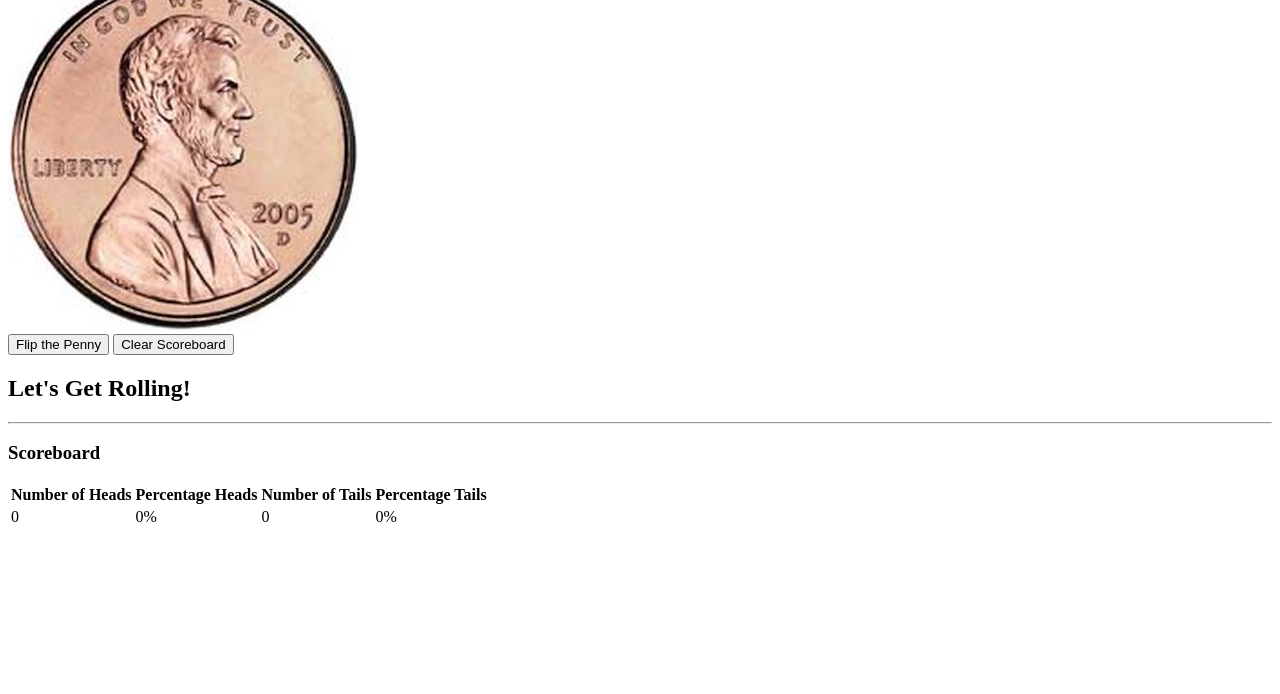
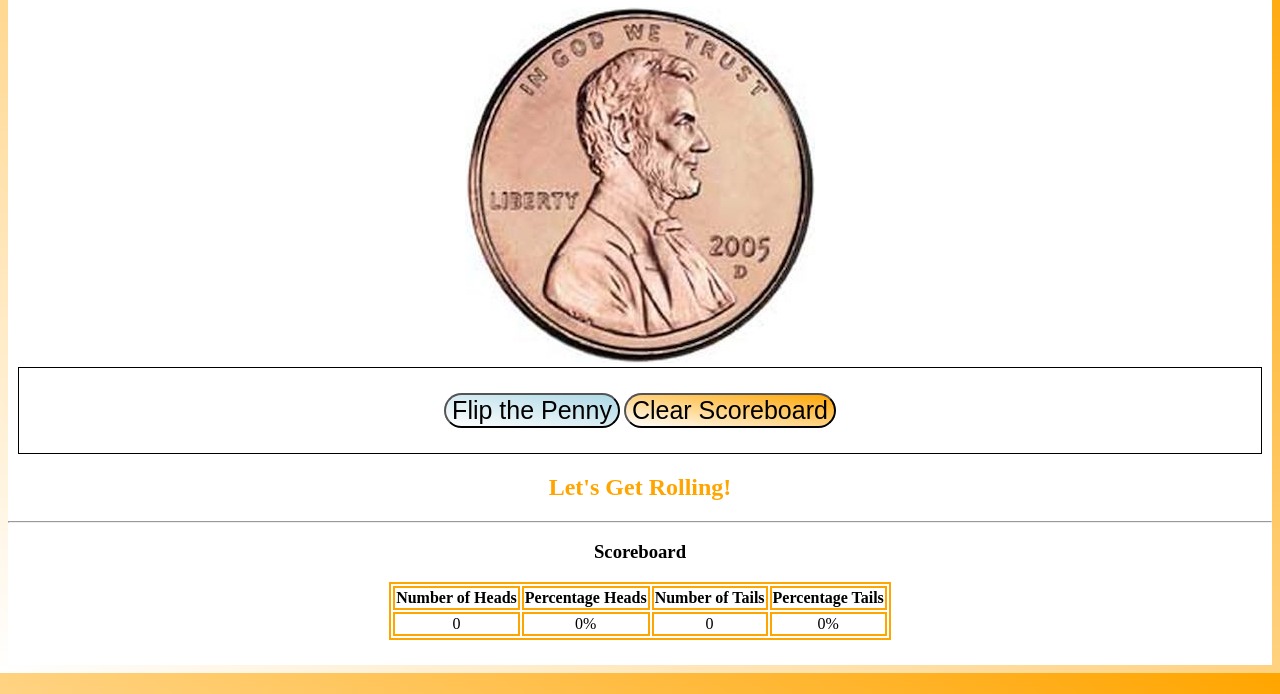
Before and after one commit to DantheCodeRaider/penny-flipper, a plain HTML site: page index.html in a window 1280 px wide. Shown: the part 106-800 px from the top of the page. Drawn offline with Linux system fonts and the light colour scheme; a script that the page names is missing.

Commit message:
updated CSS

```diff
--- a/assets/css/style.css
+++ b/assets/css/style.css
@@ -1,5 +1,9 @@
-* {
-    //outline: 1px solid red;
-text-alignment: center;
-
-b {background-image: (to right, white, orange);}
+body {background-image: linear-gradient(to top right, white, orange);}
+#main {background-color: white; text-align: center; padding-top: 25px; padding-bottom: 25px;}
+#resHeader {color: orange;}
+#buttons {border: 1px solid black; margin-left: 10px; margin-right:10px; padding-top: 25px; padding-bottom: 25px;}
+#tableOne {margin: 0px auto; }
+table, th, td {border: 2px solid orange;}
+button {border-radius: 25px; font-size: 25px;}
+#flip-btn {background-image: linear-gradient(to top right, white, lightblue);}
+#clear-btn {background-image: linear-gradient(to top right, white, orange);}
--- a/index.html
+++ b/index.html
@@ -12,13 +12,13 @@
         <h1>Penny Flip Game</h1>
         <img src="./assets/images/penny-heads.jpg" alt="Heads">
         <div id="buttons">
-        <button id="flip">Flip the Penny</button>
-        <button id="clear">Clear Scoreboard</button>
+        <button id="flip-btn">Flip the Penny</button>
+        <button id="clear-btn">Clear Scoreboard</button>
         </div>
-        <h2>Let's Get Rolling!</h2>
+        <h2 id="resHeader">Let's Get Rolling!</h2>
         <hr>
         <h3>Scoreboard</h3>
-        <table>
+        <table id="tableOne">
             <tbody>
             <tr>
             <th>Number of Heads</th>
```
